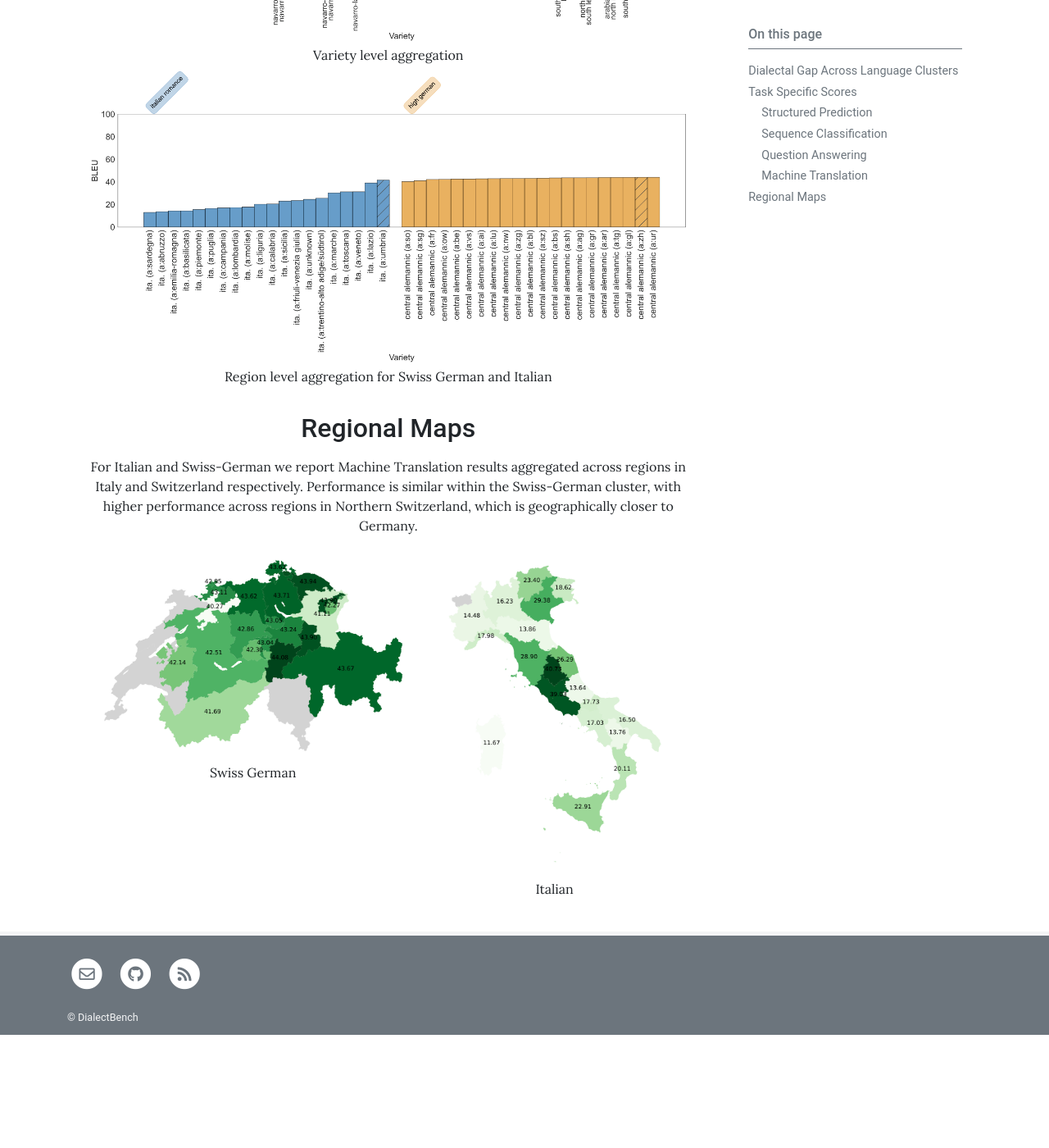
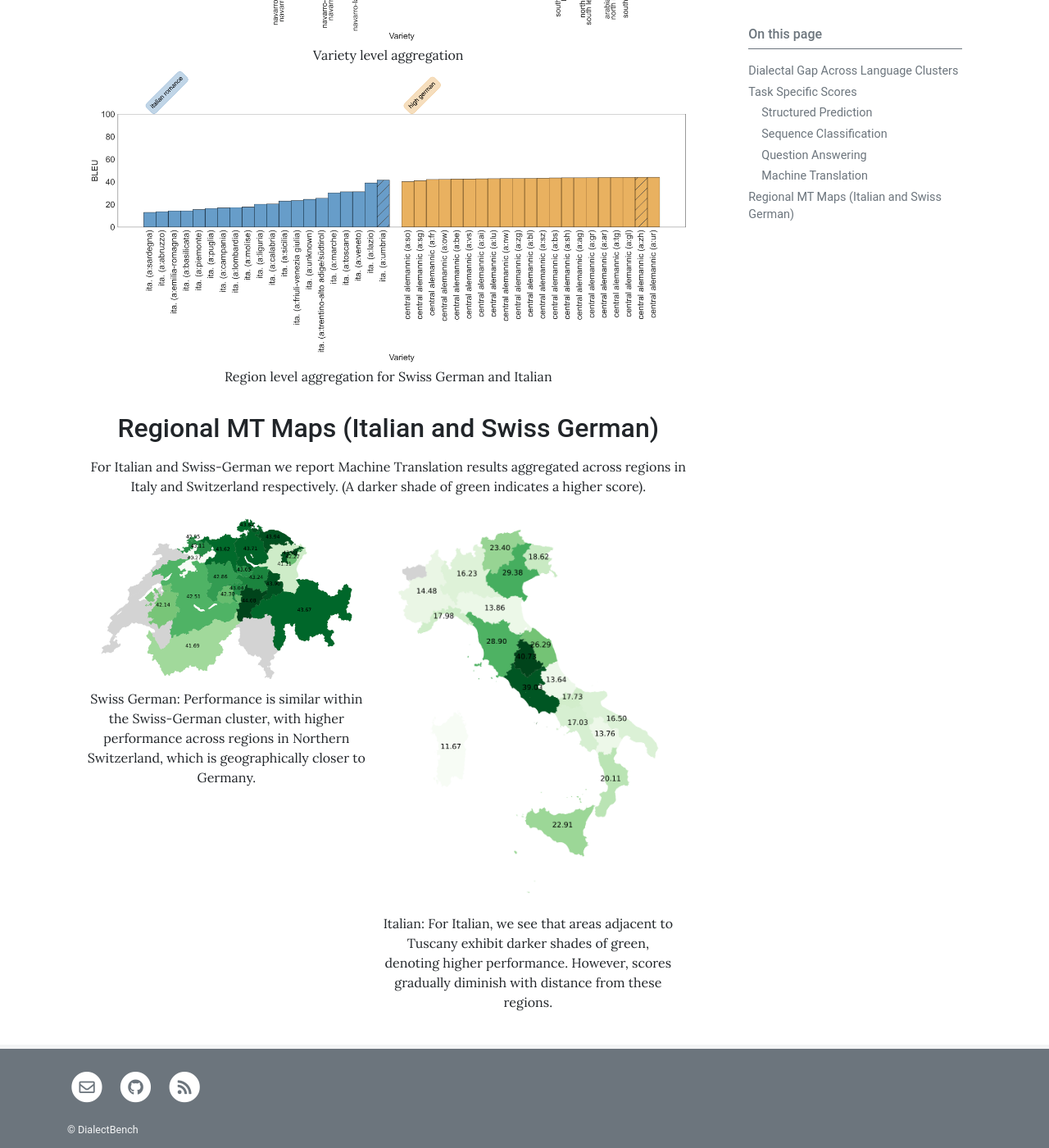
Before and after one commit to ffaisal93/DialectBench.io, a Jekyll site: the page built from pages/results.md, in a window 1280 px wide and 1400 px high, scrolled down 5115 px. Shown: the whole window at 82% size. Built offline with Jekyll 4.4.1, drawn with Linux system fonts in a browser that asks for light colours; before the commit the page ends 6377 px from its top, so only the background shows below that.

Commit message:
updated results file

```diff
--- a/pages/results.md
+++ b/pages/results.md
@@ -116,18 +116,19 @@ toc: true
 </figure>
 
 
-<h2 style="text-align: center;">Regional Maps</h2>
+<h2 style="text-align: center;">Regional MT Maps (Italian and Swiss German)</h2>
 
-<p style="text-align: center;">For Italian and Swiss-German we report Machine Translation results aggregated across regions in Italy and Switzerland respectively. Performance is similar within the Swiss-German cluster, with higher performance across regions in Northern Switzerland, which is geographically closer to Germany. </p>
+<p style="text-align: center;">For Italian and Swiss-German we report Machine Translation results aggregated across regions in Italy and Switzerland respectively. (A darker
+shade of green indicates a higher score). </p>
 
 
 <div style="width: 100%; display: flex; justify-content: center;">
     <figure style="display: inline-block; text-align: center; margin-right: 20px;">
         <img src="../assets/theme/images/NLLB_Switzerland.png" style="width: 100%; height: auto;">
-        <figcaption style="width: 100%;">Swiss German</figcaption>
+        <figcaption style="width: 100%;">Swiss German: Performance is similar within the Swiss-German cluster, with higher performance across regions in Northern Switzerland, which is geographically closer to Germany.</figcaption>
     </figure>
     <figure style="display: inline-block; text-align: center; margin-right: 20px;">
         <img src="../assets/theme/images/NLLB_Italian.png" style="width: 100%; height: auto;">
-        <figcaption style="width: 100%;">Italian</figcaption>
+        <figcaption style="width: 100%;">Italian: For Italian, we see that areas adjacent to Tuscany exhibit darker shades of green, denoting higher performance. However, scores gradually diminish with distance from these regions.</figcaption>
     </figure>
 </div>
```
